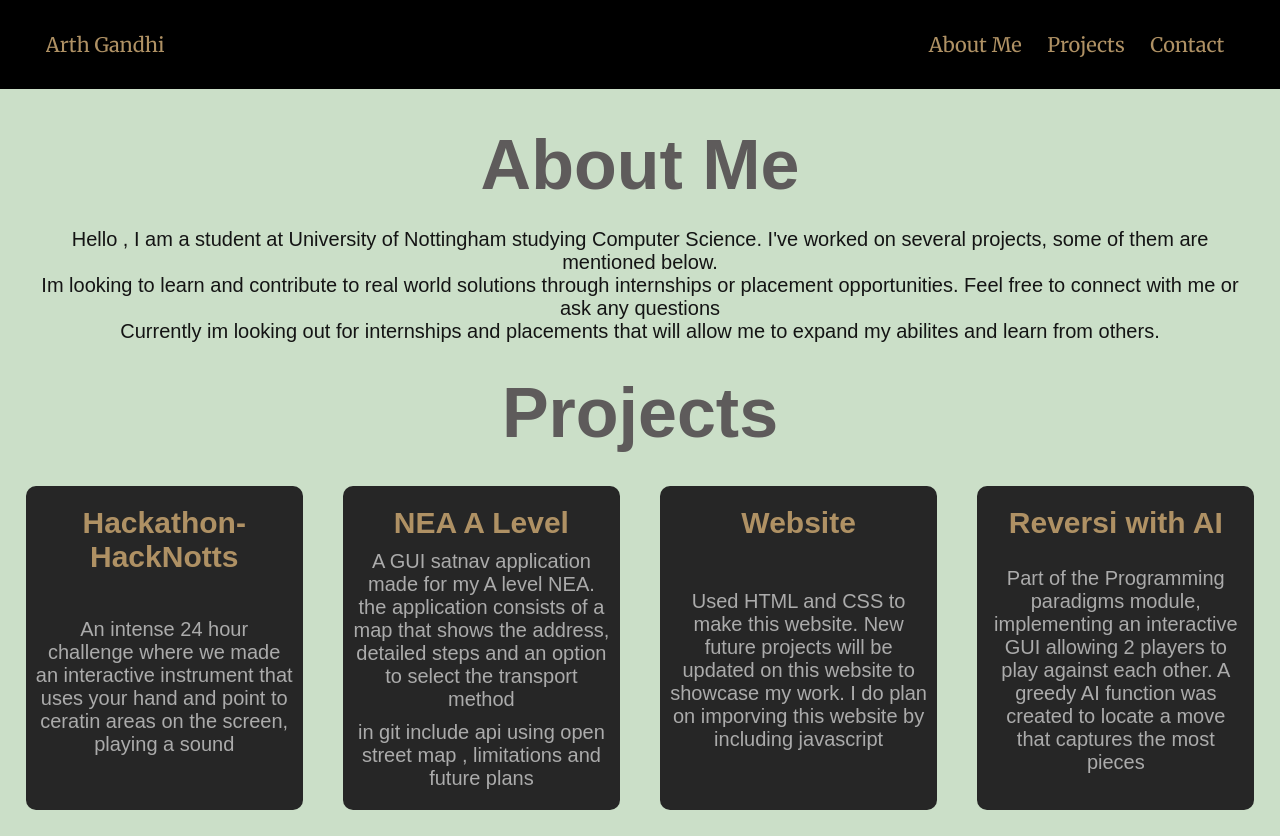
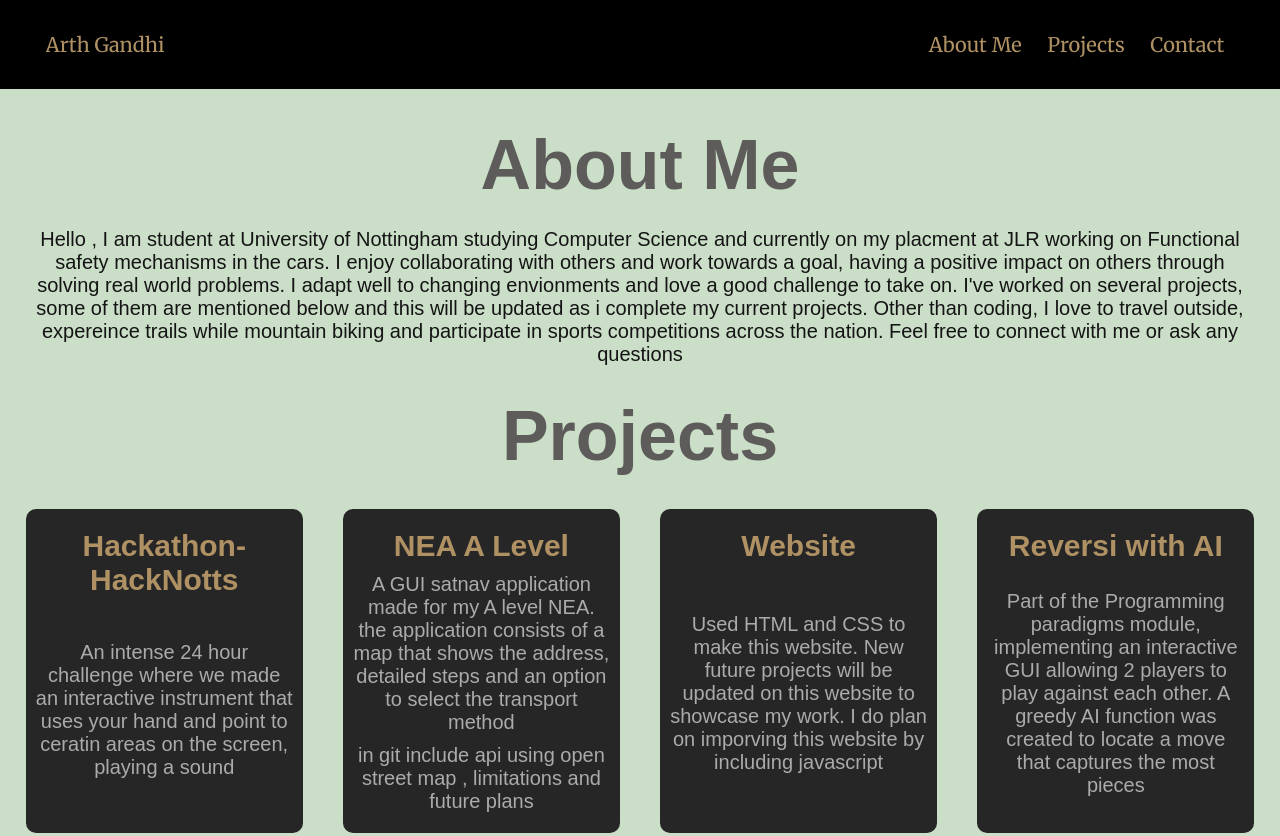
Before and after one commit to Arth253/Arth253.github.io, a plain HTML site: page index.html in a window 1280 px wide. Shown: the top 836 px of the page. Drawn offline with Linux system fonts and the light colour scheme.

Commit message:
Update index.html
Description updates

```diff
--- a/index.html
+++ b/index.html
@@ -31,15 +31,12 @@
         <div class = "container">
 
                 <h1 class = "sub-title">About Me</h1><br>
-                <p> Hello , I am a student at University of Nottingham studying Computer
-                    Science.
-                    I've worked on several projects, some of them are mentioned below.
-                    <br>Im looking to learn and contribute to real world solutions through internships
-                    or placement opportunities.
+                <p> Hello , I am student at University of Nottingham studying Computer Science and currently on my placment at JLR working on Functional safety mechanisms in the cars.
+                    I enjoy collaborating with others and work towards a goal, having a positive impact on others through solving real world problems. I adapt well to changing envionments and love a good challenge to take on.
+                    I've worked on several projects, some of them are mentioned below and this will be updated as i complete my current projects.
+                    Other than coding, I love to travel outside, expereince trails while mountain biking and participate in sports competitions across the nation.
                     Feel free to connect with me or ask any questions
-                    <br>Currently im looking out for internships and placements that will allow me to
-                    expand my abilites and learn from others.
-                </p>
+                    </p>
         </div>
     </div>
 
```
